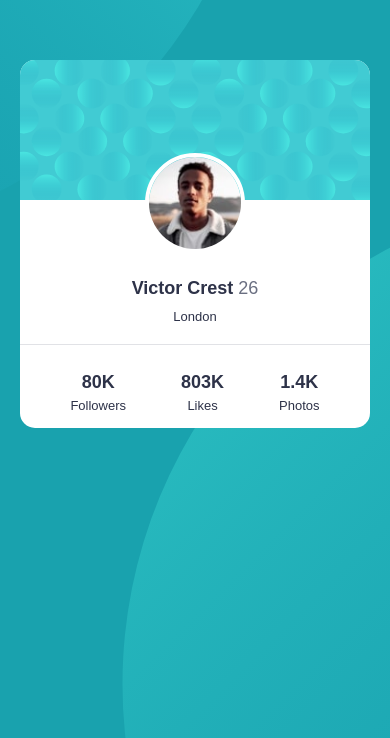
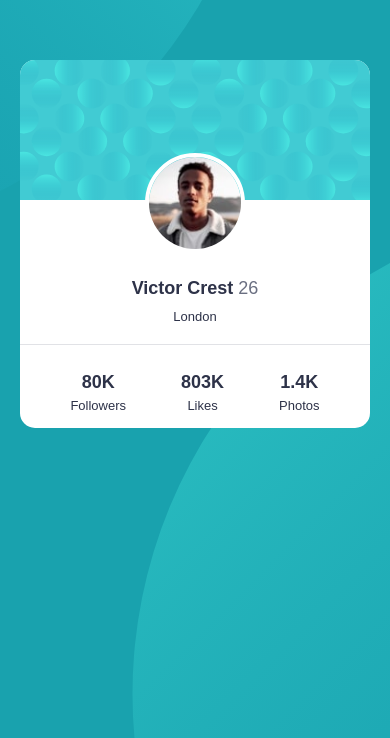
Before and after one commit to BharathKarthick/Profile-card, a plain HTML site: page index.html in a window 390 px wide. Shown: the part 106-844 px from the top of the page. Drawn offline with Linux system fonts and the light colour scheme.

Commit message:
Update style.css

```diff
--- a/style.css
+++ b/style.css
@@ -75,7 +75,7 @@ font-weight: 400;
  body{
     background-image: url("images/bg-pattern-top.svg"), url("images/bg-pattern-bottom.svg");
     background-repeat: no-repeat, no-repeat;
-    background-position: left -710px bottom 50px, right -710px top 300px ;
+    background-position: left -710px bottom 50px, right -720px top 310px ;
  }
  .card1{
     top: 150px;
```
